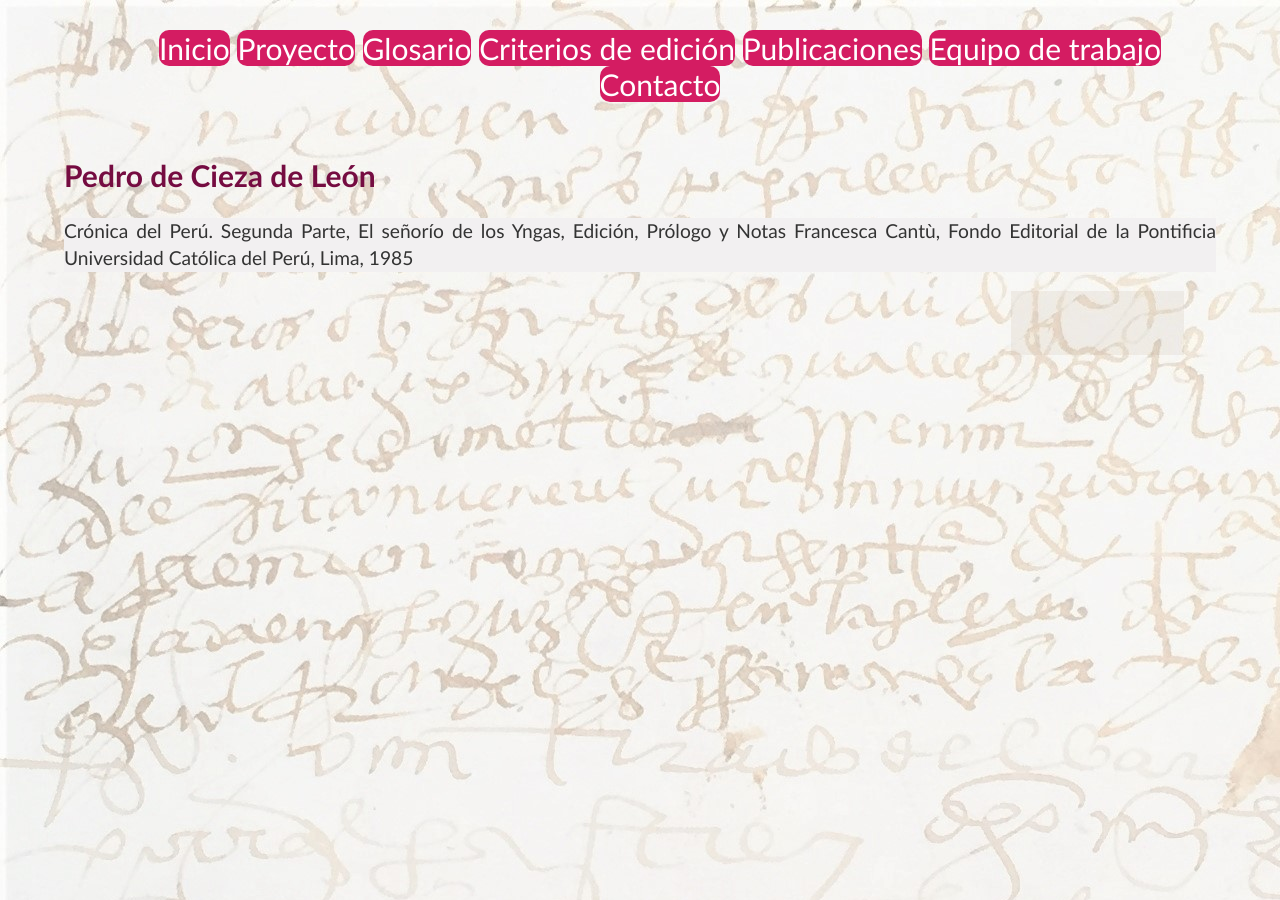
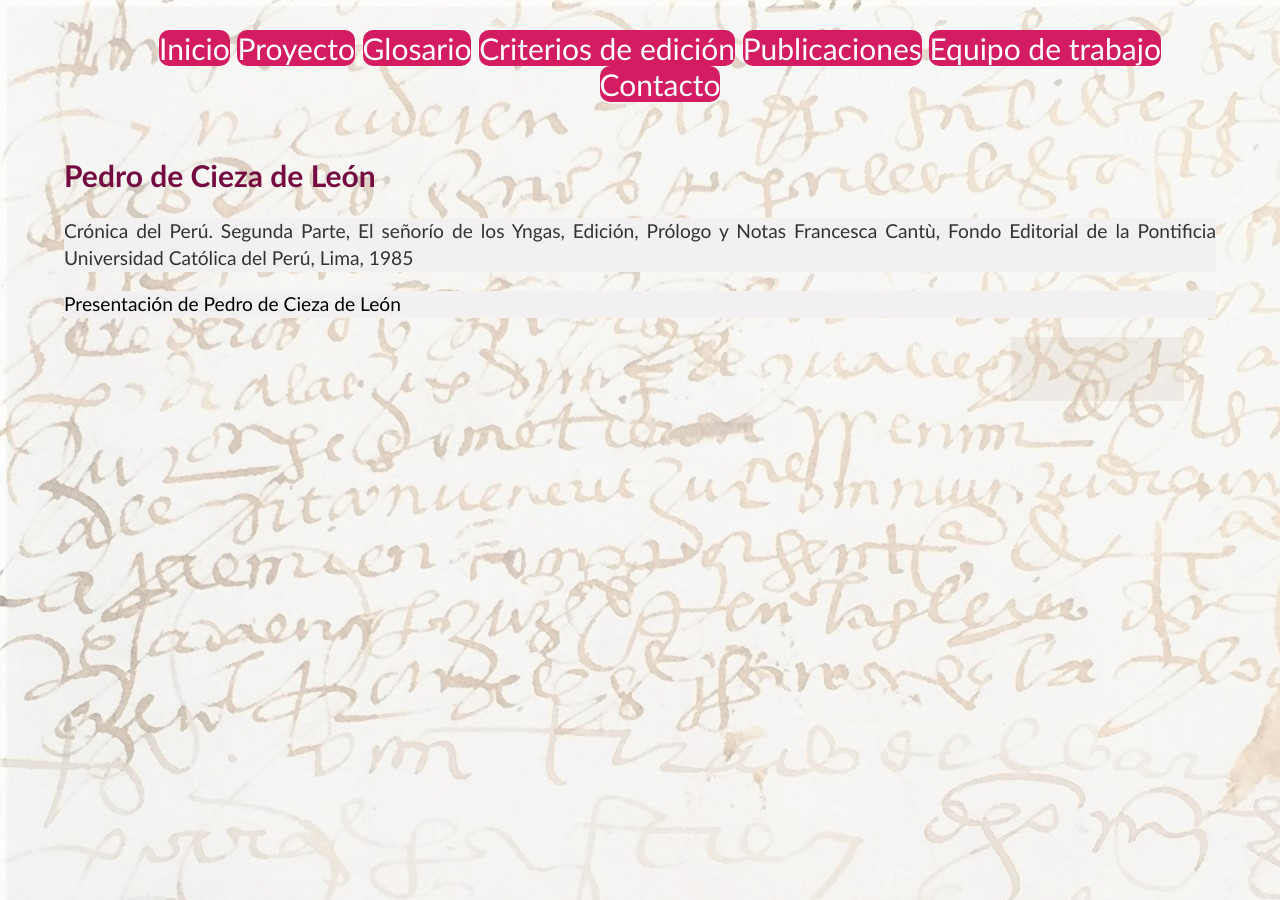
Before and after one commit to glosascroniquenses/glosascroniquenses.github.io, a Jekyll site: the page built from _autores/cronista05.html, in a window 1280 px wide. Built offline with Jekyll 4.4.1, drawn with Linux system fonts in a browser that asks for light colours.

Commit message:
Update autore.html

```diff
--- a/_layouts/autore.html
+++ b/_layouts/autore.html
@@ -6,6 +6,7 @@
     <h1><a href="{{ autore.url }}" style="color:#750C41;">{{ page.title }}</a></h1>
     </header>
     <p>{{ content }}</p>
+    <p><a href="{{ intro.url }}" >Presentación de {{ page.title }}</a></p>
 
     {% if page.data %}
 
```
